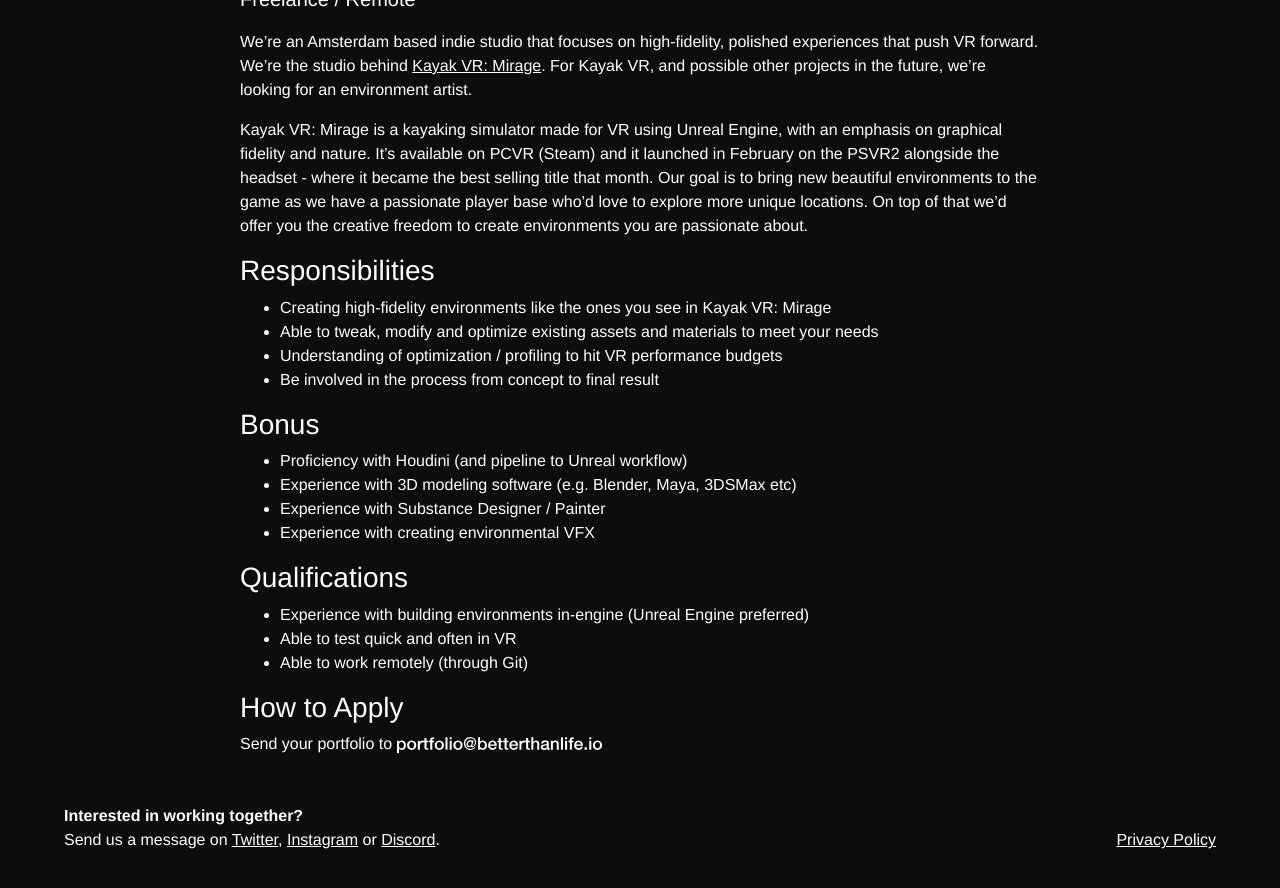
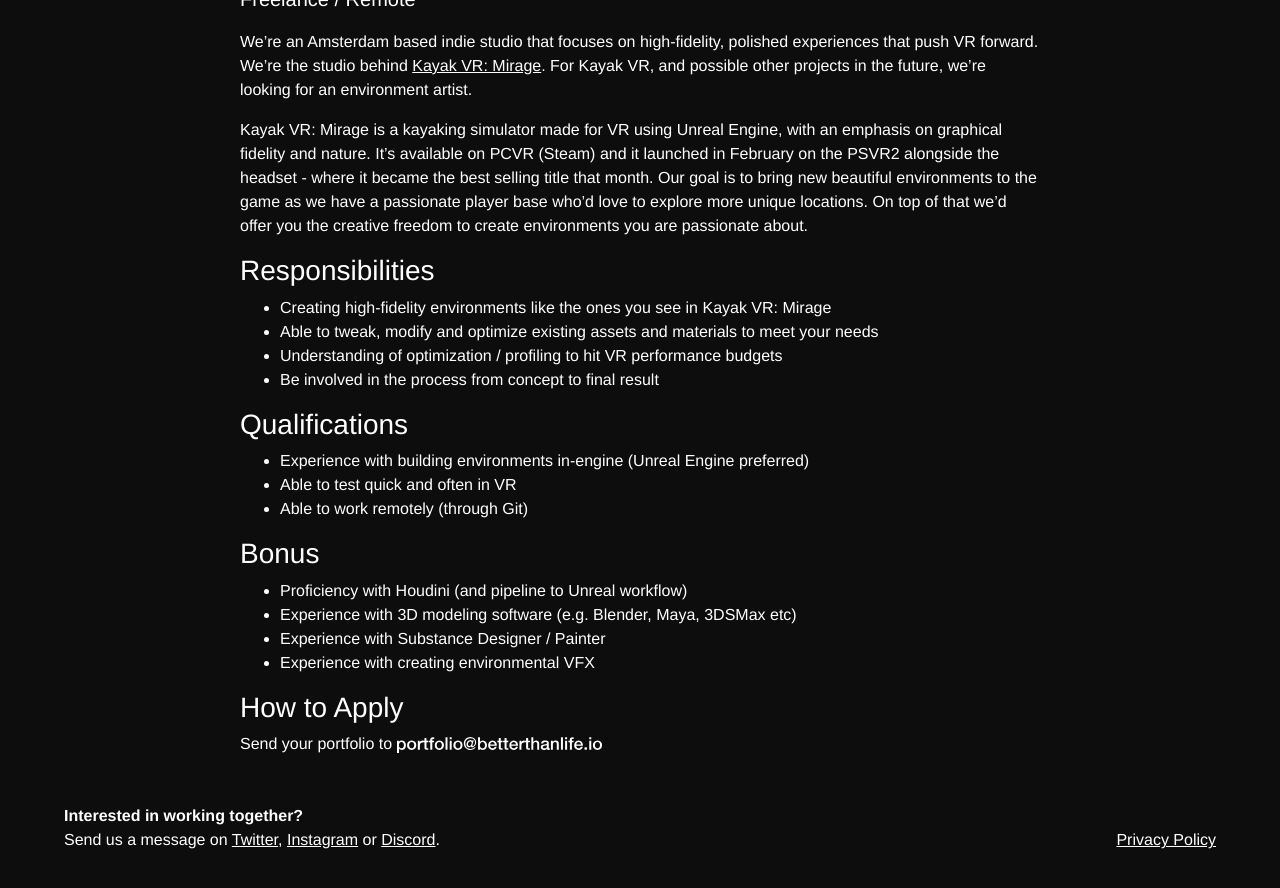
Before and after one commit to aijkoopmans/betterthanlife, a Jekyll site: the page built from _jobs/environment_artist.md, in a window 1280 px wide and 900 px high, scrolled down 788 px. Shown: the top 888 px of the window. Built offline with Jekyll 4.4.1, drawn with Linux system fonts in a browser that asks for light colours; nearby versions of some CDN libraries; some of the changed lines change nothing that is shown.

Commit message:
Update environment_artist.md

```diff
--- a/_jobs/environment_artist.md
+++ b/_jobs/environment_artist.md
@@ -23,6 +23,14 @@
   <li>Be involved in the process from concept to final result</li>
 </ul>
 
+<h3>Qualifications</h3>
+
+<ul>
+  <li>Experience with building environments in-engine (Unreal Engine preferred)</li>
+  <li>Able to test quick and often in VR</li>
+  <li>Able to work remotely (through Git)</li>
+</ul>
+
 <h3>Bonus</h3>
 
 <ul>
@@ -32,14 +40,5 @@
   <li>Experience with creating environmental VFX</li>
 </ul>
 
-
-<h3>Qualifications</h3>
-
-<ul>
-  <li>Experience with building environments in-engine (Unreal Engine preferred)</li>
-  <li>Able to test quick and often in VR</li>
-  <li>Able to work remotely (through Git)</li>
-</ul>
-
 <h3>How to Apply</h3>
 Send your portfolio to <img src="{{ site.baseurl }}/images/portfolioatbetterthanlife.svg" height="16">
```
